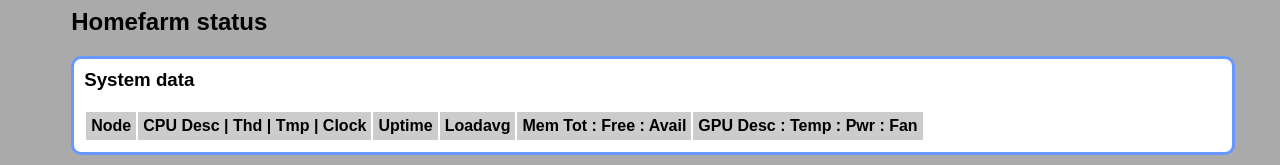
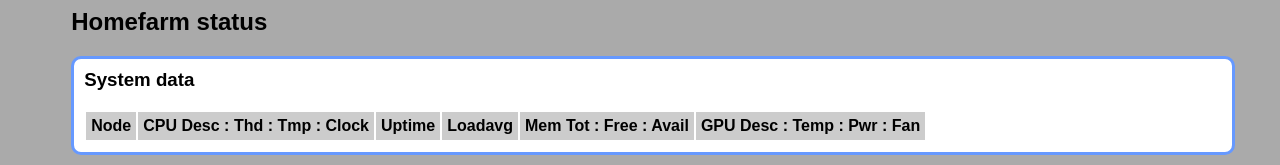
Before and after one commit to firepear/gnatwren, a plain HTML site: page assets/web/index.html in a window 1280 px wide. Shown: the top 165 px of the page. Drawn offline with nearby package versions, Linux system fonts and the light colour scheme; no server answers.

Commit message:
presentation fixes

```diff
--- a/assets/web/index.html
+++ b/assets/web/index.html
@@ -22,7 +22,7 @@
       <table>
         <thead>
           <th>Node</th>
-          <th>CPU Desc | Thd | Tmp | Clock</th>
+          <th>CPU Desc : Thd : Tmp : Clock</th>
           <th>Uptime</th>
           <th>Loadavg</th>
           <th>Mem Tot : Free : Avail</th>
```
